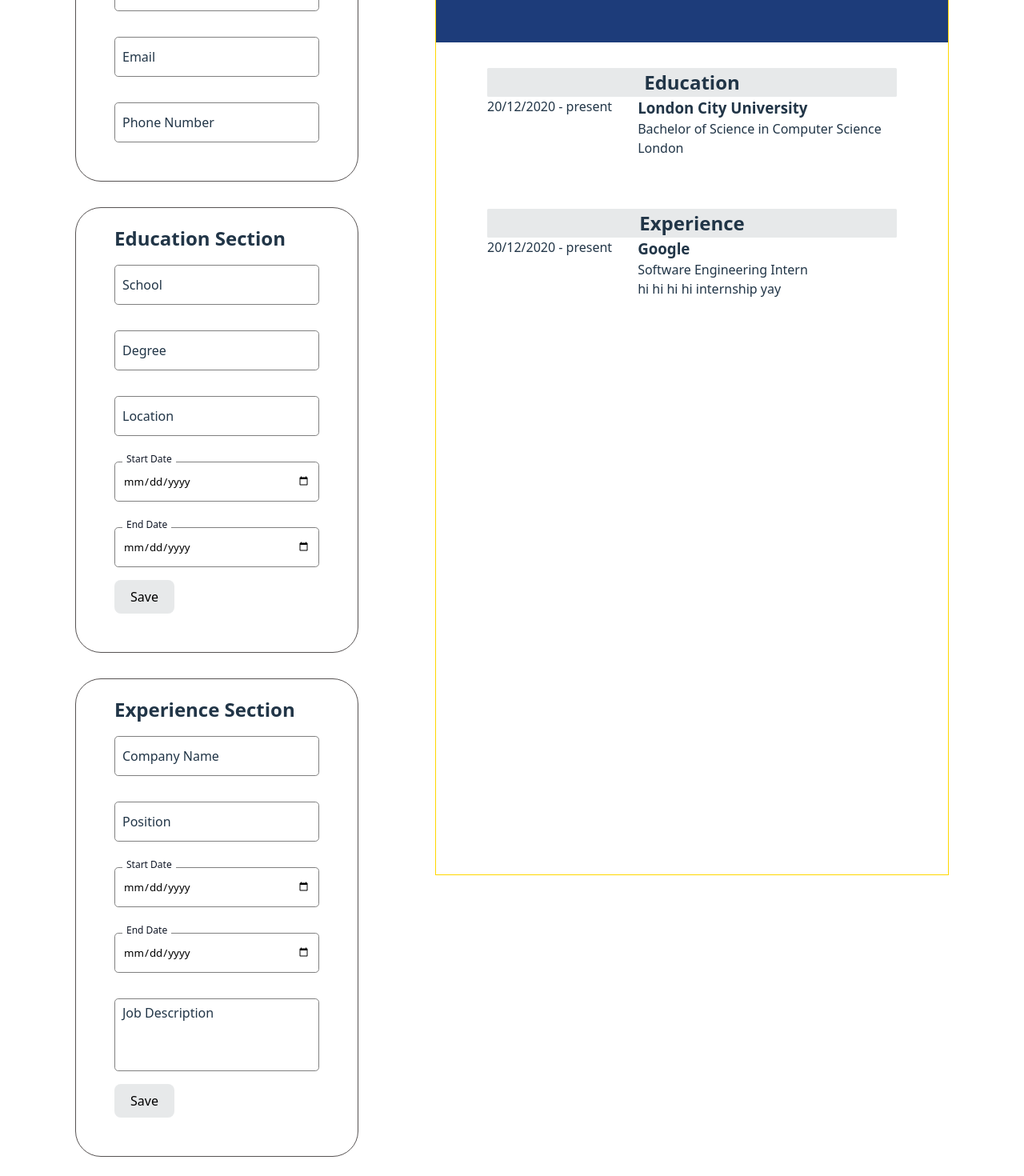
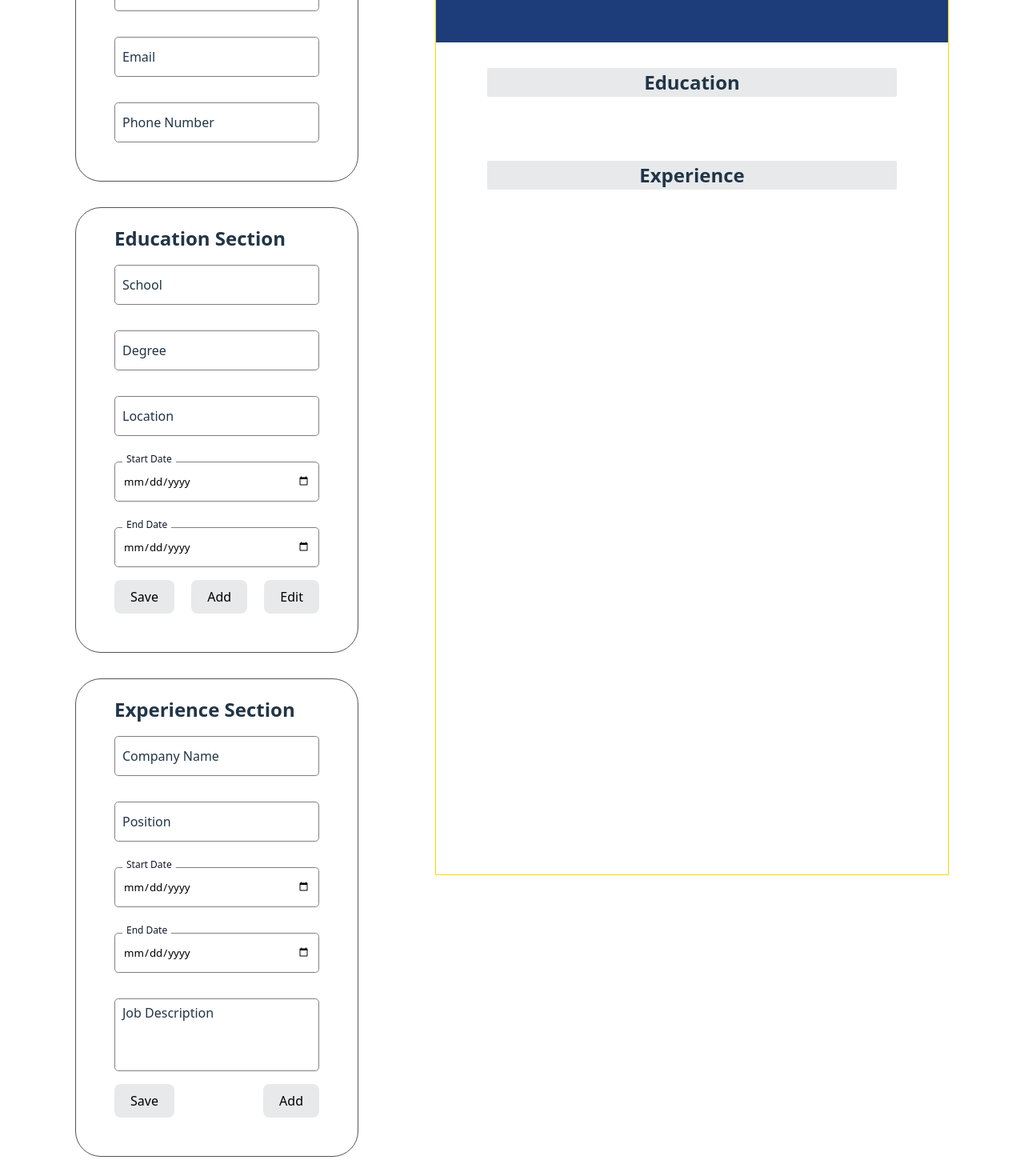
Before and after one commit to JoveFYL/odin_cv_application, a React (Vite) app: page / in a window 1280 px wide. Shown: the part 140-1610 px from the top of the page at 80% size. Built offline with nearby package versions, Linux system fonts and the light colour scheme.

Commit message:
Link all inputs to resume display

```diff
--- a/src/App.tsx
+++ b/src/App.tsx
@@ -6,91 +6,121 @@ import Resume from './components/Resume'
 import { personalInfo, educationInfo, experienceInfo } from './types'
 import './App.css'
 
-function handlePersonalInfoInputChange(e: React.ChangeEvent<HTMLInputElement>, setPersonalInfo: React.Dispatch<React.SetStateAction<personalInfo>>) {
-    const id = e.target.id;
+function handleInputChange<T>(
+    e: React.ChangeEvent<HTMLInputElement | HTMLTextAreaElement>,
+    setState: React.Dispatch<React.SetStateAction<T>>
+) {
+    const field = e.target.dataset.field as keyof T;
     const value = e.target.value;
 
-    if (id === 'formInput-Full Name') {
-        setPersonalInfo(prevState => ({ ...prevState, name: value }));
-    } else if (id === 'formInput-Email') {
-        setPersonalInfo(prevState => ({ ...prevState, email: value }));
-    } else if (id === 'formInput-Phone Number') {
-        setPersonalInfo(prevState => ({ ...prevState, phone: value }));
-    } else {
-        console.warn('Unhandled exception');
-    }
+    setState(prev => ({
+        ...prev,
+        [field]: value
+    }));
 }
 
-function handleEducationInfoInputChange(e: React.ChangeEvent<HTMLInputElement>, setEducationInfo: React.Dispatch<React.SetStateAction<educationInfo>>) {
-    const id = e.target.id;
+function handleEdits<T extends { id: string }>(
+    e: React.ChangeEvent<HTMLInputElement | HTMLTextAreaElement>,
+    setState: React.Dispatch<React.SetStateAction<T[]>>,
+    id: string
+) {
+    const field = e.target.dataset.field as keyof T;
     const value = e.target.value;
+    console.log(id, value);
 
-    if (id === 'formInput-School') {
-        setEducationInfo(prevState => ({ ...prevState, school: value }));
-    } else if (id === 'formInput-Degree') {
-        setEducationInfo(prevState => ({ ...prevState, degree: value }));
-    } else if (id === 'formInput-Location') {
-        setEducationInfo(prevState => ({ ...prevState, location: value }));
-    } else if (id === 'formInput-Start Date') {
-        setEducationInfo(prevState => ({ ...prevState, startDate: value }));
-    } else if (id === 'formInput-End Date') {
-        setEducationInfo(prevState => ({ ...prevState, endDate: value }));
-    } else {
-        console.warn('Unhandled exception');
-    }
+    setState(prev => prev.map(item => {
+        // console.log(item.id, id);
+
+        // console.log(item.id === id ? item : "did not find")
+        console.log(item.id == id ? item[field] : "not found");
+        return item.id == id ? { ...item, [field]: value } : item
+    }));
 }
 
-function handleExperienceInfoInputChange(e: React.ChangeEvent<HTMLInputElement | HTMLTextAreaElement>, setExperienceInfo: React.Dispatch<React.SetStateAction<experienceInfo>>) {
-    const id = e.target.id;
-    const value = e.target.value;
-    console.log(value);
+function addEducation(
+    setState: React.Dispatch<React.SetStateAction<educationInfo[]>>,
+    count: number
+) {
+    count++;
+    console.log(count);
 
-    if (id === 'formInput-Company Name') {
-        setExperienceInfo(prevState => ({ ...prevState, companyName: value }));
-    } else if (id === 'formInput-Position') {
-        setExperienceInfo(prevState => ({ ...prevState, position: value }));
-    } else if (id === 'formInput-Start Date') {
-        setExperienceInfo(prevState => ({ ...prevState, startDate: value }));
-    } else if (id === 'formInput-End Date') {
-        setExperienceInfo(prevState => ({ ...prevState, endDate: value }));
-    } else if (id === 'formInput-Job Description') {
-        setExperienceInfo(prevState => ({ ...prevState, jobDescription: value }));
-    } else {
-        console.warn('Unhandled exception');
-    }
+    setState(prev => [
+        ...prev,
+        {
+            id: crypto.randomUUID(),
+            school: '',
+            degree: '',
+            location: '',
+            startDate: '',
+            endDate: ''
+        }
+    ])
 }
+
+function addExperience(
+    setState: React.Dispatch<React.SetStateAction<experienceInfo[]>>,
+    count: number
+) {
+    count++;
+
+    setState(prev => [
+        ...prev,
+        {
+            id: crypto.randomUUID(),
+            companyName: '',
+            position: '',
+            startDate: '',
+            endDate: '',
+            jobDescription: ''
+        }
+    ])
+}
+
 
 function App() {
     const [personalInfo, setPersonalInfo] = useState<personalInfo>({
-        name: '',
+        fullname: '',
         email: '',
-        phone: ''
-    })
+        phonenumber: ''
+    });
 
-    const [experienceInfo, setExperienceInfo] = useState<experienceInfo>({
+    const [experienceInfos, setExperienceInfos] = useState<experienceInfo[]>([{
+        id: crypto.randomUUID(),
         companyName: '',
         position: '',
         startDate: '',
         endDate: '',
         jobDescription: ''
-    })
+    }]);
 
-    const [educationInfo, setEducationInfo] = useState<educationInfo>({
+    const [educationInfos, setEducationInfos] = useState<educationInfo[]>([{
+        id: crypto.randomUUID(),
         school: '',
         degree: '',
         location: '',
         startDate: '',
         endDate: ''
-    })
+    }]);
+
+    let numOfExperienceSections: number = experienceInfos.length;
+    let numOfEducationSections: number = educationInfos.length;
 
     return (
         <div className='app-container'>
             <div className="app-general-section-container">
-                <GeneralSection onChange={e => handlePersonalInfoInputChange(e, setPersonalInfo)} personalInfo={personalInfo}></GeneralSection>
-                <EducationSection onChange={e => handleEducationInfoInputChange(e, setEducationInfo)} educationInfo={educationInfo}></EducationSection>
-                <ExperienceSection onChange={e => handleExperienceInfoInputChange(e, setExperienceInfo)} experienceInfo={experienceInfo}></ExperienceSection>
+                <GeneralSection onChange={e => handleInputChange<personalInfo>(e, setPersonalInfo)} personalInfo={personalInfo}></GeneralSection>
+                <EducationSection
+                    onAdd={() => addEducation(setEducationInfos, numOfEducationSections)}
+                    onChange={e => handleEdits<educationInfo>(e, setEducationInfos, educationInfos[numOfEducationSections === 0 ? 0 : numOfEducationSections - 1].id)}
+                    educationInfo={educationInfos[numOfEducationSections === 0 ? 0 : numOfEducationSections - 1]}
+                ></EducationSection>
+                <ExperienceSection
+                    onAdd={() => addExperience(setExperienceInfos, numOfExperienceSections)}
+                    onChange={e => handleEdits<experienceInfo>(e, setExperienceInfos, experienceInfos[numOfExperienceSections === 0 ? 0 : numOfEducationSections - 1].id)}
+                    experienceInfo={experienceInfos[numOfExperienceSections === 0 ? 0 : numOfExperienceSections - 1]}
+                ></ExperienceSection>
             </div>
-            <Resume personalInfo={personalInfo}></Resume>
+            <Resume personalInfo={personalInfo} educationInfos={educationInfos} experienceInfos={experienceInfos}></Resume>
         </div>
     )
 }
--- a/src/components/EducationSection.tsx
+++ b/src/components/EducationSection.tsx
@@ -8,18 +8,22 @@ type educationInfo = {
     endDate: string;
 }
 
-function EducationSection({ onChange, educationInfo }: { onChange: (e: React.ChangeEvent<HTMLInputElement>) => void, educationInfo: educationInfo }) {
+function EducationSection({ educationInfo, onChange, onAdd }: { onAdd: () => void, onChange?: (e: React.ChangeEvent<HTMLInputElement>) => void, educationInfo: educationInfo }) {
     return (
-        <form className="general-section">
+        <form className="general-section" data-form='education'>
             <h2 className="general-section-h2">Education Section</h2>
             <div className="general-section-inputs-container">
-                <Input label={'School'} value={educationInfo.school} onChange={onChange}></Input>
-                <Input label={'Degree'} value={educationInfo.degree} onChange={onChange}></Input>
-                <Input label={'Location'} value={educationInfo.location} onChange={onChange}></Input>
-                <Input label={'Start Date'} inputType="date" value={educationInfo.startDate} onChange={onChange}></Input>
-                <Input label={'End Date'} inputType="date" value={educationInfo.endDate} onChange={onChange}></Input>
+                <Input label={'School'} field={'school'} value={educationInfo.school} onChange={onChange}></Input>
+                <Input label={'Degree'} field={'degree'} value={educationInfo.degree} onChange={onChange}></Input>
+                <Input label={'Location'} field={'location'} value={educationInfo.location} onChange={onChange}></Input>
+                <Input label={'Start Date'} field={'startDate'} inputType="date" value={educationInfo.startDate} onChange={onChange}></Input>
+                <Input label={'End Date'} field={'endDate'} inputType="date" value={educationInfo.endDate} onChange={onChange}></Input>
             </div>
-            <button type="submit" className="general-section-submit-button">Save</button>
+            <div className="buttons-container">
+                <button type="submit" className="general-section-submit-button">Save</button>
+                <button type="button" className="general-section-add-button" onClick={onAdd}>Add</button>
+                <button type="button" className="general-section-edit-button" onClick={onAdd}>Edit</button>
+            </div>
         </form>
     )
 }
--- a/src/components/EducationSectionContent.tsx
+++ b/src/components/EducationSectionContent.tsx
@@ -1,15 +1,15 @@
 import { educationInfo } from "../types";
 
-function EducationSectionContent({ ...props }: educationInfo) {
+function EducationSectionContent({ id, school, degree, location, startDate, endDate }: educationInfo) {
     return (
-        <div className='education-content'>
+        <div className='education-content' id={id}>
             <div className='education-content-date'>
-                <p>{props.startDate} - {props.endDate}</p>
+                <p>{startDate} {startDate != '' && '-'} {endDate === new Date().toISOString().slice(0, 10) ? 'Present' : endDate}</p>
             </div>
             <div className='education-content-school-degree'>
-                <h3>{props.school}</h3>
-                <p>{props.degree}</p>
-                <p>{props.location}</p>
+                <h3 className='textboxes'>{school}</h3>
+                <p className='textboxes'>{degree}</p>
+                <p className='textboxes'>{location}</p>
             </div>
         </div>
     )
--- a/src/components/ExperienceSection.tsx
+++ b/src/components/ExperienceSection.tsx
@@ -1,22 +1,25 @@
 import Input from "./Input";
 import { experienceInfo } from "../types";
 
-function ExperienceSection({ experienceInfo, onChange }: { experienceInfo: experienceInfo, onChange: (e: React.ChangeEvent<HTMLInputElement | HTMLTextAreaElement>) => void }) {
-
+function ExperienceSection({ experienceInfo, onChange, onAdd }: { onAdd: () => void, onChange: (e: React.ChangeEvent<HTMLInputElement | HTMLTextAreaElement>) => void, experienceInfo: experienceInfo }) {
+    const textAreaId = crypto.randomUUID();
     return (
-        <form className="general-section">
+        <form className="general-section" data-form='experience'>
             <h2 className="general-section-h2">Experience Section</h2>
             <div className="general-section-inputs-container">
-                <Input label={'Company Name'} value={experienceInfo.companyName} onChange={onChange}></Input>
-                <Input label={'Position'} value={experienceInfo.position} onChange={onChange}></Input>
-                <Input label={'Start Date'} inputType="date" value={experienceInfo.startDate} onChange={onChange}></Input>
-                <Input label={'End Date'} inputType="date" value={experienceInfo.endDate} onChange={onChange}></Input>
+                <Input label={'Company Name'} field={'companyName'} value={experienceInfo.companyName} onChange={onChange}></Input>
+                <Input label={'Position'} field={'position'} value={experienceInfo.position} onChange={onChange}></Input>
+                <Input label={'Start Date'} field={'startDate'} inputType="date" value={experienceInfo.startDate} onChange={onChange}></Input>
+                <Input label={'End Date'} field={'endDate'} inputType="date" value={experienceInfo.endDate} onChange={onChange}></Input>
                 <div className="form-input-component">
-                    <textarea className="form-textarea" id="formInput-Job Description" placeholder="" onChange={onChange} value={experienceInfo.jobDescription} />
-                    <label className="form-label-textarea form-label" htmlFor="formInput-Job Description">Job Description </label>
+                    <textarea className="form-textarea" id={crypto.randomUUID()} placeholder="" value={experienceInfo.jobDescription} onChange={onChange} data-field={"jobDescription"} />
+                    <label className="form-label-textarea form-label" htmlFor={textAreaId}>Job Description </label>
                 </div>
             </div>
-            <button type="submit" className="general-section-submit-button">Save</button>
+            <div className="buttons-container">
+                <button type="submit" className="general-section-submit-button">Save</button>
+                <button type="button" className="general-section-add-button" onClick={onAdd}>Add</button>
+            </div>
         </form>
     )
 }
--- a/src/components/ExperienceSectionContent.tsx
+++ b/src/components/ExperienceSectionContent.tsx
@@ -1,15 +1,15 @@
 import { experienceInfo } from "../types";
 
-function ExperienceSectionContent({ ...props }: experienceInfo) {
+function ExperienceSectionContent({ id, companyName, startDate, endDate, position, jobDescription }: experienceInfo) {
     return (
-        <div className='education-content'>
+        <div className='education-content' id={id}>
             <div className='education-content-date'>
-                <p>{props.startDate} - {props.endDate}</p>
+                <p>{startDate} {startDate != '' && '-'} {endDate === new Date().toISOString().slice(0, 10) ? 'Present' : endDate}</p>
             </div>
             <div className='education-content-school-degree'>
-                <h3>{props.companyName}</h3>
-                <p>{props.position}</p>
-                <p>{props.jobDescription}</p>
+                <h3>{companyName}</h3>
+                <p>{position}</p>
+                <p>{jobDescription}</p>
             </div>
         </div>
     )
--- a/src/components/GeneralSection.tsx
+++ b/src/components/GeneralSection.tsx
@@ -6,9 +6,9 @@ function GeneralSection({ personalInfo, onChange }: { personalInfo: personalInfo
         <div className="general-section">
             <h2 className="general-section-h2">General Information</h2>
             <div className="general-section-inputs-container">
-                <Input label={'Full Name'} onChange={onChange} value={personalInfo.name}></Input>
-                <Input label={'Email'} inputType="email" onChange={onChange} value={personalInfo.email} ></Input>
-                <Input label={'Phone Number'} inputType="tel" onChange={onChange} value={personalInfo.phone}></Input>
+                <Input label={'Full Name'} field={'fullName'} onChange={onChange} value={personalInfo.fullname}></Input>
+                <Input label={'Email'} field={'email'} inputType="email" onChange={onChange} value={personalInfo.email} ></Input>
+                <Input label={'Phone Number'} field={'phoneNumber'} inputType="tel" onChange={onChange} value={personalInfo.phonenumber}></Input>
             </div>
         </div>
     )
--- a/src/components/Resume.tsx
+++ b/src/components/Resume.tsx
@@ -3,23 +3,29 @@ import EducationSectionContent from './EducationSectionContent';
 import { personalInfo, educationInfo, experienceInfo } from '../types';
 import ExperienceSectionContent from './ExperienceSectionContent';
 
-function Resume({ personalInfo }: { personalInfo: personalInfo }) {
+function Resume({ personalInfo, educationInfos, experienceInfos }: { personalInfo: personalInfo, educationInfos: educationInfo[], experienceInfos: experienceInfo[] }) {
     return (
         <div className='resume-container'>
             <div className='resume-header'>
-                <h1 className='resume-name'>{personalInfo.name}</h1>
+                <h1 className='resume-name'>{personalInfo.fullname}</h1>
                 <div className='resume-general-information'>
                     <p>{personalInfo.email}</p>
-                    <p>{personalInfo.phone}</p>
+                    <p>{personalInfo.phonenumber}</p>
                 </div>
             </div>
-            <div className='resume-section-container'>
+            <div className='resume-section-container' data-form='education'>
                 <h2 className='resume-h2'>Education</h2>
-                <EducationSectionContent startDate={'20/12/2020'} endDate={'present'} degree={'Bachelor of Science in Computer Science'} school={'London City University'} location={'London'}></EducationSectionContent>
+                {educationInfos.map(info => {
+                    console.log(info);
+                    return <EducationSectionContent key={info.id} {...info}></EducationSectionContent>
+                })}
             </div>
-            <div className='resume-section-container'>
+            <div className='resume-section-container' data-form='experience'>
                 <h2 className='resume-h2'>Experience</h2>
-                <ExperienceSectionContent startDate={'20/12/2020'} endDate={'present'} companyName={'Google'} position={'Software Engineering Intern'} jobDescription={'hi hi hi hi internship yay'}></ExperienceSectionContent>
+                {experienceInfos.map(info => {
+                    console.log(info);
+                    return <ExperienceSectionContent key={info.id} {...info}></ExperienceSectionContent>
+                })}
             </div>
         </div>
     )
--- a/src/styles/styles.css
+++ b/src/styles/styles.css
@@ -148,6 +148,7 @@ button {
     width: 100%;
     background-color: rgba(132, 143, 149, 0.198);
     border-radius: 0.1rem;
+    margin-bottom: 1rem;
 }
 
 .resume-section-container {
@@ -196,6 +197,18 @@ button {
     display: flex;
     flex-direction: column;
     align-items: start;
+    max-width: 70%;
+}
+
+.buttons-container {
+    display: flex;
+    justify-content: space-between;
+    width: 100%;
+}
+
+.textboxes {
+    text-align: left;
+    text-wrap: wrap;
 }
 
 /* App level */
--- a/src/types.ts
+++ b/src/types.ts
@@ -1,10 +1,11 @@
 export interface personalInfo {
-    name: string;
+    fullname: string;
     email: string;
-    phone: string;
+    phonenumber: string;
 }
 
 export interface educationInfo {
+    id: string;
     school: string;
     degree: string;
     location: string;
@@ -13,6 +14,7 @@ export interface educationInfo {
 }
 
 export interface experienceInfo {
+    id: string;
     companyName: string;
     position: string;
     startDate: string;
```
Also changed, not shown: src/components/Input.tsx (+4 -3 lines).
